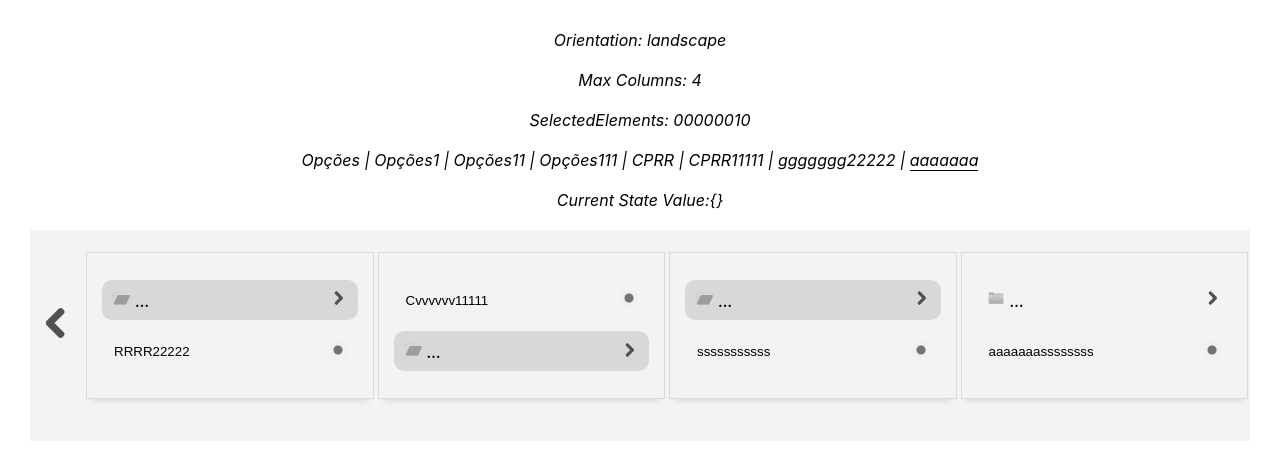
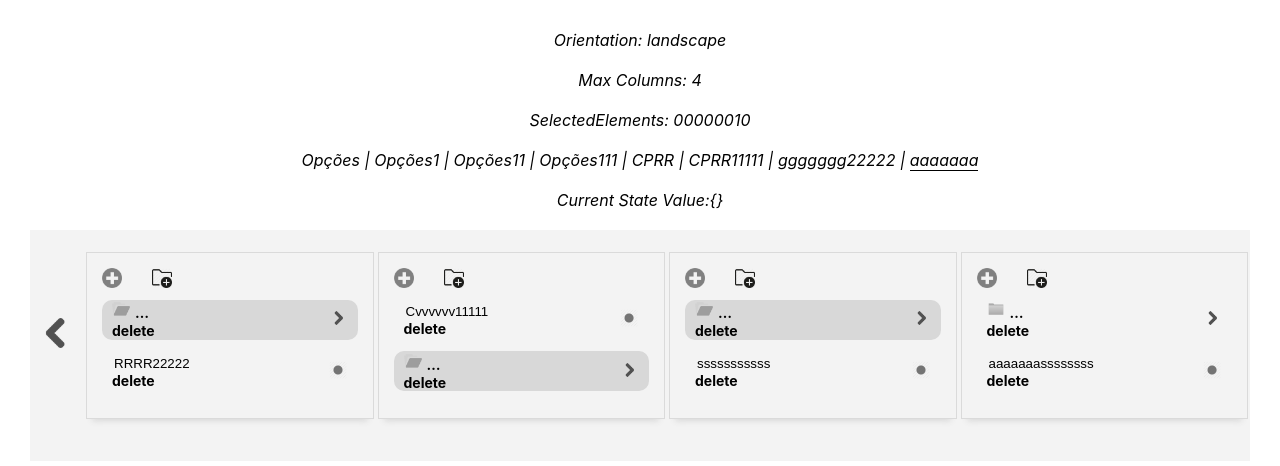
Before and after one commit to zealves/browse-tree, a React (Create React App) app: page / in a window 1280 px wide. Shown: the top 466 px of the page. Built offline with nearby package versions, Linux system fonts and the light colour scheme.

Commit message:
Wip: add delete item

```diff
--- a/src/components/browseTree/browseTree.css
+++ b/src/components/browseTree/browseTree.css
@@ -140,3 +140,25 @@ h1 .renderChildren {
 i.lastItem {
     border-bottom: 1px solid black;
 }
+
+img.addFolderItem,
+img.addItem {
+    display: block;
+    width: 20px;
+    height: 20px;
+    cursor: pointer;
+}
+
+img.addFolderItem {
+    margin-left: 30px;
+}
+
+.interactionIcons {
+    display: flex;
+    flex-direction: row;
+    justify-content: flex-start;
+}
+
+input:read-write:focus {
+    font-family: cursive;
+}
--- a/src/components/browseTree/browseTree.js
+++ b/src/components/browseTree/browseTree.js
@@ -5,8 +5,10 @@ import arrowLeft from '../../assets/img/arrow-left.png'
 import folder from '../../assets/img/folder.png'
 import folderClose from '../../assets/img/folderClose.png'
 import dot from '../../assets/img/dot.png'
+import plus from '../../assets/img/plus.png'
+import plusFolder from '../../assets/img/plusFolder.png'
 
-const Item = ({ data, index, renderChildren, columnPosition, selected, updateItem }) => {
+const Item = ({ data, index, renderChildren, columnPosition, selected, updateItem, deleteItem }) => {
     const { title, children, value } = data
     let classNames = selected === index && 'selected '
     if (children)  classNames += children.length > 0 && ' haveChildren'
@@ -15,7 +17,16 @@ const Item = ({ data, index, renderChildren, columnPosition, selected, updateIte
         <h1 data-pos={index}  className={classNames}>
             <span className='textContent'>
                 {children.length > 0 ?
-                    (selected === index ? <img className={'folder'} alt={'#'} src={folder} /> : <img className={'folder'} alt={'#'} src={folderClose} />)
+                    (selected === index ?
+                        <img
+                            className={'folder'}
+                            alt={'#'}
+                            src={folder} />
+                        :
+                        <img
+                            className={'folder'}
+                            alt={'#'}
+                            src={folderClose} />)
                     : '' }
                 <input
                     readOnly
@@ -24,12 +35,23 @@ const Item = ({ data, index, renderChildren, columnPosition, selected, updateIte
                     type='text'
                     value={title}
                     onChange={(e) => updateItem(e.target, columnPosition, index)} />
+                <span
+                    style={{ display: 'block' }}
+                    onClick={() => { if(window.confirm('Are you sure you want to delete this item?')) { deleteItem(columnPosition, index)}}}>
+                    delete
+                </span>
             </span>
             <div className={'renderChildren'} onClick={() => (value ? renderChildren(index, columnPosition, value) : renderChildren(index, columnPosition))}>
                 {children.length > 0 ?
-                    <img className={'arrow'} alt={'>'} src={arrowRight}
+                    <img
+                        className={'arrow'}
+                        alt={'>'}
+                        src={arrowRight}
                 /> :
-                    <img className={'arrow'} alt={'.'} src={dot} />
+                    <img
+                        className={'arrow'}
+                        alt={'.'}
+                        src={dot} />
                 }
             </div>
         </h1>
@@ -196,8 +218,109 @@ class BrowseTree extends Component {
         this.setState({ path, childrenElements, elements: elements_ })
     }
 
+    addItem = (columnPosition, folder) => {
+        let childrenElements = this.state.childrenElements
+        let elements_ = this.state.elements
+        let currentPath = {}
+
+        this.state.selectedElements.forEach((v, k) => {
+            if (k === 0 && elements_[v]) {
+                if (k === columnPosition) {
+                    currentPath = elements_
+                    let children = []
+                    let title = 'New Item'
+                    if (folder) {
+                        children.push({ title: 'New item', children: [] })
+                        title = 'New folder'
+                    }
+                    const newItem = { title, children }
+                    currentPath.push(newItem)
+                    return
+                }
+                else {
+                    currentPath = elements_[v]
+                }
+            }
+            else if (k <= columnPosition) {
+                if (columnPosition === k) {
+                    currentPath = currentPath.children
+                    let children = []
+                    let title = 'New Item'
+                    if (folder) {
+                        children.push({ title: 'New item', children: [] })
+                        title = 'New folder'
+                    }
+                    const newItem = { title, children }
+                    currentPath.push(newItem)
+                    return
+                }
+                else {
+                    currentPath = currentPath.children[v]
+                    if (k === this.state.selectedElements.length - 1) {
+                        currentPath = currentPath.children
+                        let children = []
+                        let title = 'New Item'
+                        if (folder) {
+                            children.push({ title: 'New item', children: [] })
+                            title = 'New folder'
+                        }
+                        const newItem = { title, children }
+                        currentPath.push(newItem)
+                        return
+                    }
+                }
+            }
+        })
+
+        const path = this.getPath(0, this.state.selectedElements, elements_, [], [])
+        this.setState({ path, childrenElements, elements: elements_ })
+    }
+
+    deleteItem = (columnPosition, index) => {
+        let childrenElements = this.state.childrenElements
+        let elements_ = this.state.elements
+        let currentPath = {}
+
+        this.state.selectedElements.forEach((v, k) => {
+            if (k === 0 && elements_[v]) {
+                if (k === columnPosition) {
+                    currentPath = elements_
+                    currentPath.splice(index, 1)
+                    return
+                }
+                else {
+                    currentPath = elements_[v]
+                }
+            }
+            else if (k <= columnPosition) {
+                if (columnPosition === k) {
+                    if (currentPath && currentPath.children)
+                        currentPath.children.splice(index, 1)
+                    return
+                }
+                else {
+                    currentPath = currentPath.children[v]
+                    if (currentPath && k === this.state.selectedElements.length - 1) {
+                        currentPath.children.splice(index, 1)
+                        return
+                    }
+                }
+            }
+        })
+
+        /* regenerate tree */
+        const data = this.generateNodes(this.state.selectedElements, elements_, 0)
+        childrenElements = data.elements
+        const selectedElements = data.selected
+        /*  /regenerate tree */
+
+        const path = this.getPath(0, selectedElements, elements_, [], [])
+        this.setState({ path, childrenElements, elements: elements_ })
+    }
+
     getPath = (pos, selected, list, result, path) => {
         let res = result
+
         if (typeof(selected[pos]) !== undefined) {
             const index = selected[pos]
             if (pos === 0) {
@@ -255,8 +378,12 @@ class BrowseTree extends Component {
                         )}
                         {childrenElements.map((item, pos) => (
                             <div style={this.columnStyle} className={item.hidden ? 'columnHidden' : (item.length > 0 ? 'column' : '')} key={pos}>
+                                <div className={'interactionIcons'}>
+                                    <img alt={'Add single item'} src={plus} className={'addItem'} onClick={() => this.addItem(pos, false)} />
+                                    <img alt={'Add folder item'} src={plusFolder} className={'addFolderItem'} onClick={() => this.addItem(pos, true)} />
+                                </div>
                                 {item.map((e,i) =>
-                                    <Item updateItem={this.updateItem} selected={selectedElements[pos]} columnPosition={pos} data={e} key={i} index={i} renderChildren={this.renderChildren} />
+                                    <Item deleteItem={this.deleteItem} updateItem={this.updateItem} selected={selectedElements[pos]} columnPosition={pos} data={e} key={i} index={i} renderChildren={this.renderChildren} />
                                 )}
                             </div>
                         ))}
```
Also changed, not shown: src/assets/img/plus.png (added), src/assets/img/plusFolder.png (added).
